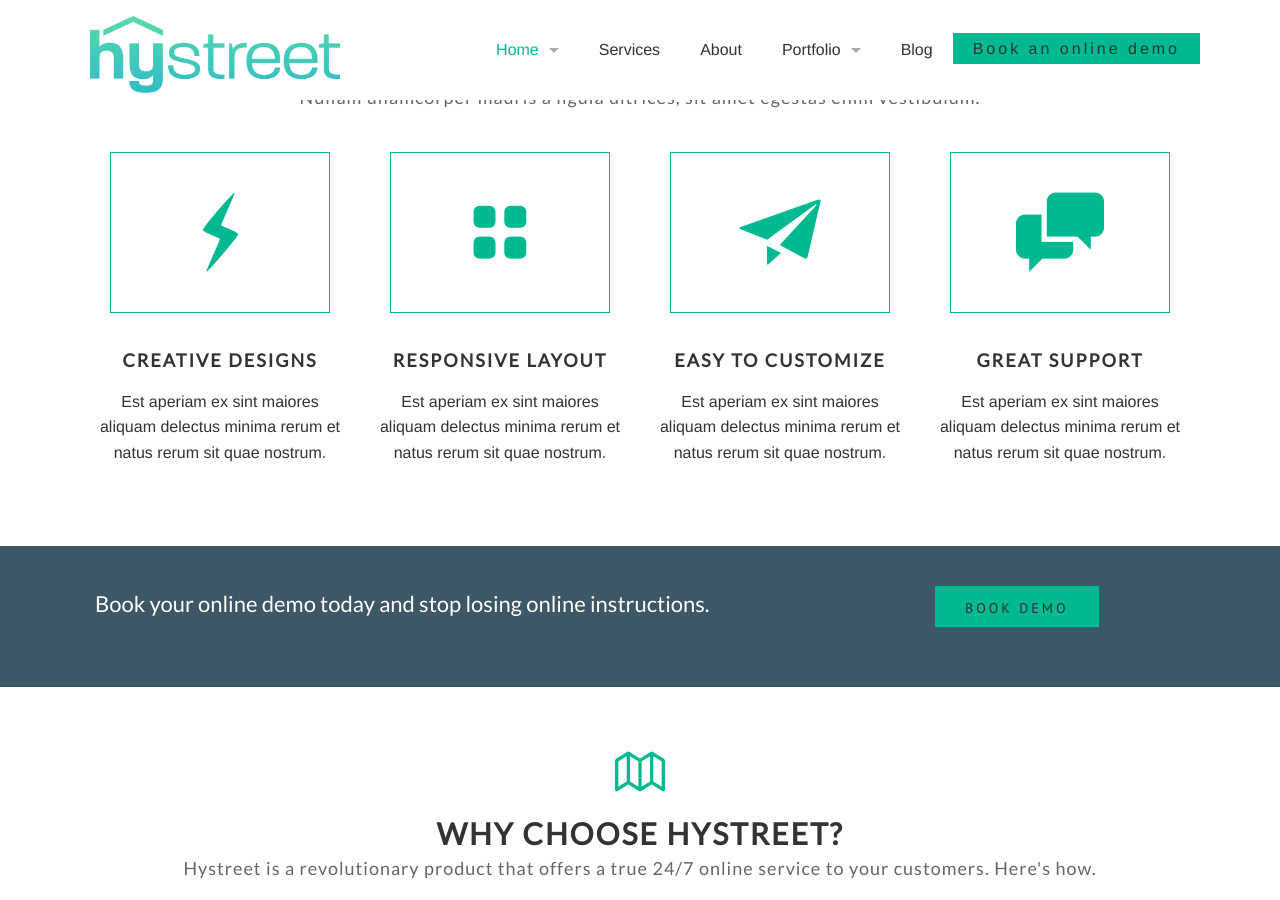
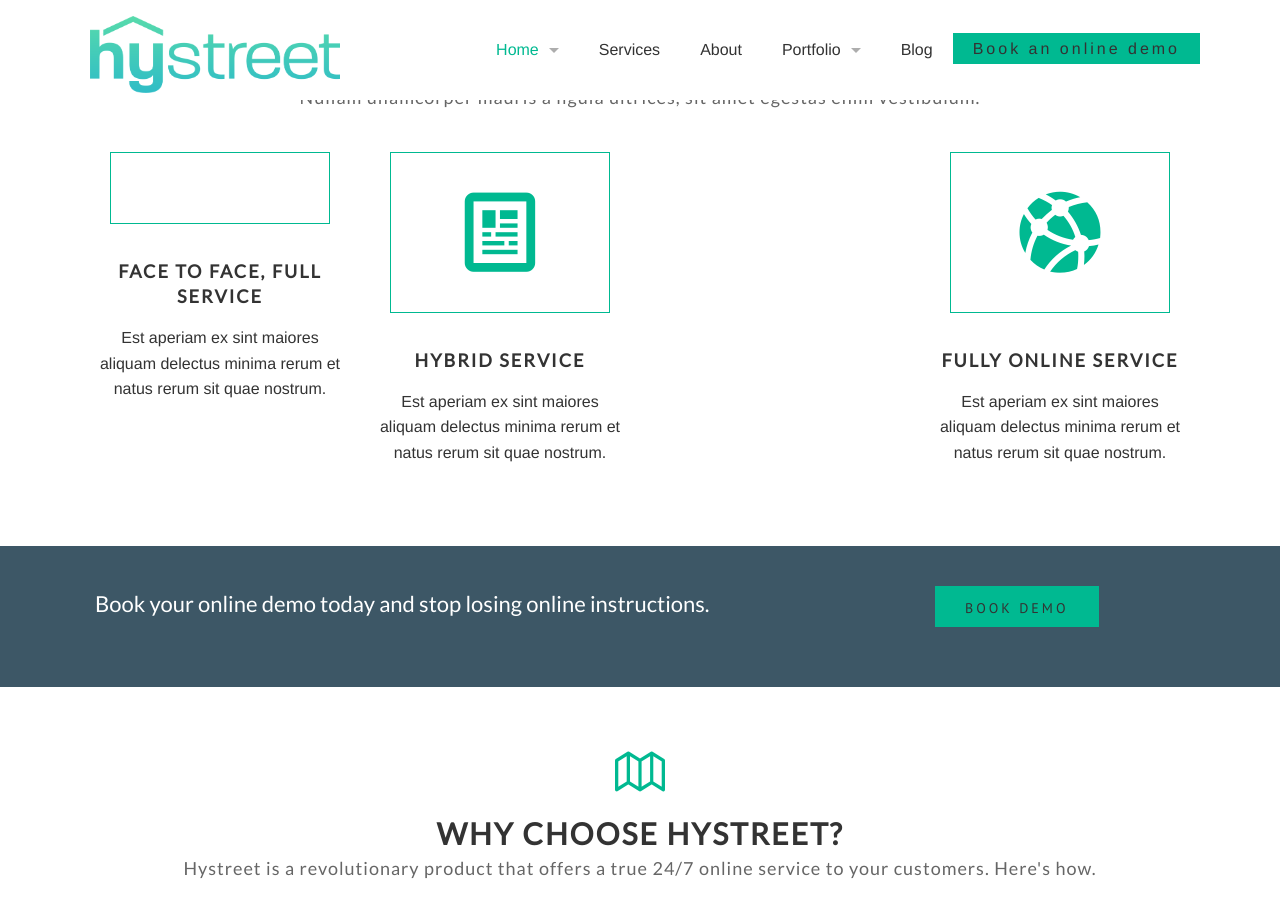
Before and after one commit to hystreet/hystreet.github.io, a Jekyll site: the page built from index.html, in a window 1280 px wide and 900 px high, scrolled down 962 px. Built offline with Jekyll 4.4.1, drawn with Linux system fonts in a browser that asks for light colours; some web fonts are replaced.

Commit message:
Updating service level icons

```diff
--- a/_data/whys.yml
+++ b/_data/whys.yml
@@ -1,16 +1,12 @@
-- title: Creative designs
-  icon: flash
+- title: Face to face, full service
+  icon: Users
   desc:
     Est aperiam ex sint maiores aliquam delectus minima rerum et natus rerum sit quae nostrum.
-- title: Responsive layout
-  icon: layout
+- title: Hybrid service
+  icon: newspaper
   desc:
     Est aperiam ex sint maiores aliquam delectus minima rerum et natus rerum sit quae nostrum.
-- title: Easy to customize
-  icon: paper-plane
+- title: Fully online service
+  icon: network
   desc:
     Est aperiam ex sint maiores aliquam delectus minima rerum et natus rerum sit quae nostrum.
-- title: Great support
-  icon: chat
-  desc:
-    Est aperiam ex sint maiores aliquam delectus minima rerum et natus rerum sit quae nostrum.
```
